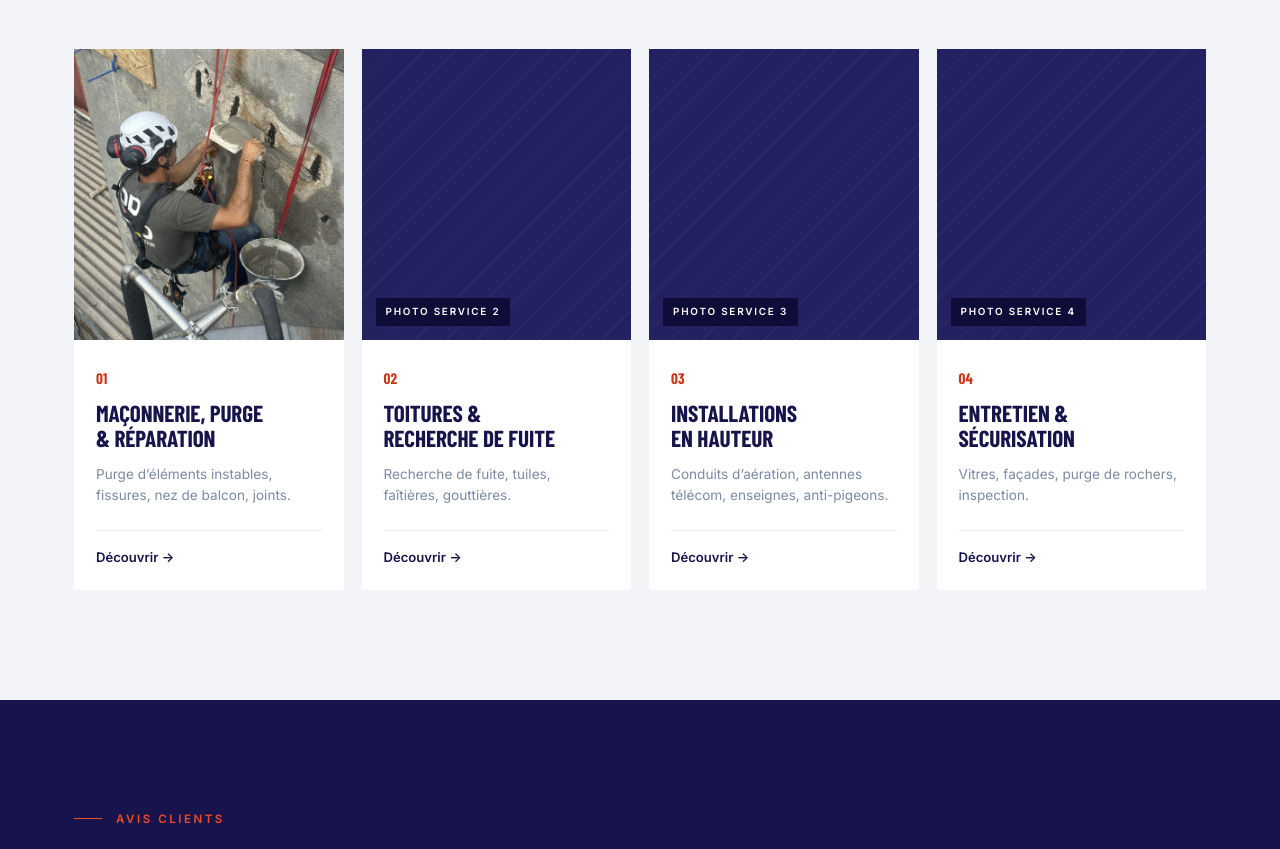
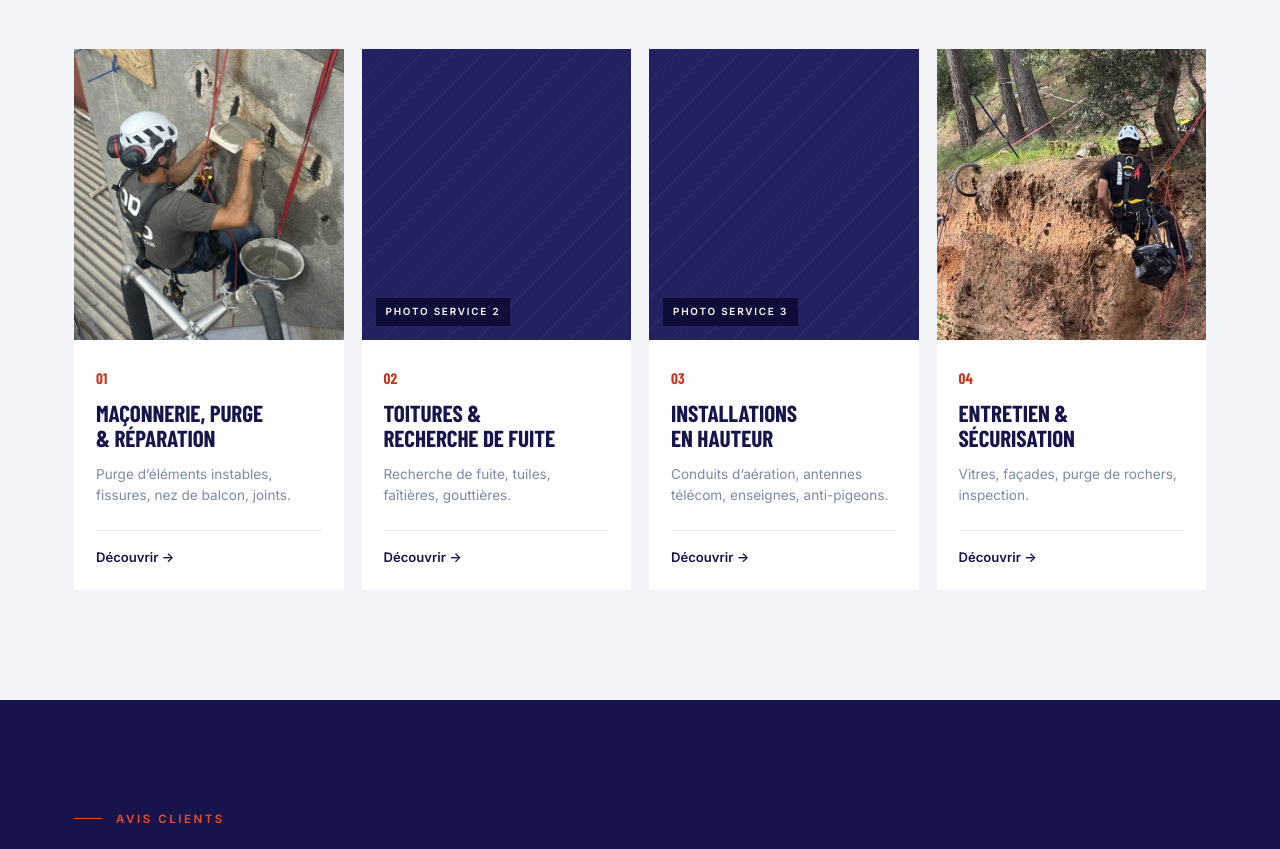
Before and after one commit to maelgras04-create/maelgras.github.io, a plain HTML site: page index.html in a window 1280 px wide. Shown: the part 1096-1945 px from the top of the page. Drawn offline with nearby package versions, Linux system fonts and the light colour scheme; a web font is replaced by a local one.

Commit message:
Entretien & sécurisation : vraie photo de chantier sur talus
Co-Authored-By: Claude Opus 5.5 <noreply@anthropic.com>
Claude-Session: https://claude.ai/code/session_01BsmMbfWA4tMQoHgR4PcU5o

```diff
--- a/index.html
+++ b/index.html
@@ -91,7 +91,7 @@
           </div>
         </a>
         <a class="service-card" href="entretien-securisation.html">
-          <div class="media"><span class="tag">Photo service 4</span></div>
+          <div class="media"><img src="assets/img/talus-securisation-cordes.jpg" width="1125" height="844" alt="Intervention sur cordes pour sécuriser un talus" style="object-position: 72% 50%" loading="lazy"></div>
           <div class="body">
             <span class="num">04</span>
             <h3>Entretien &amp;<br>sécurisation</h3>
```
Also changed, not shown: entretien-securisation.html (+1 -1 lines), assets/img/talus-securisation-cordes.jpg (added).
